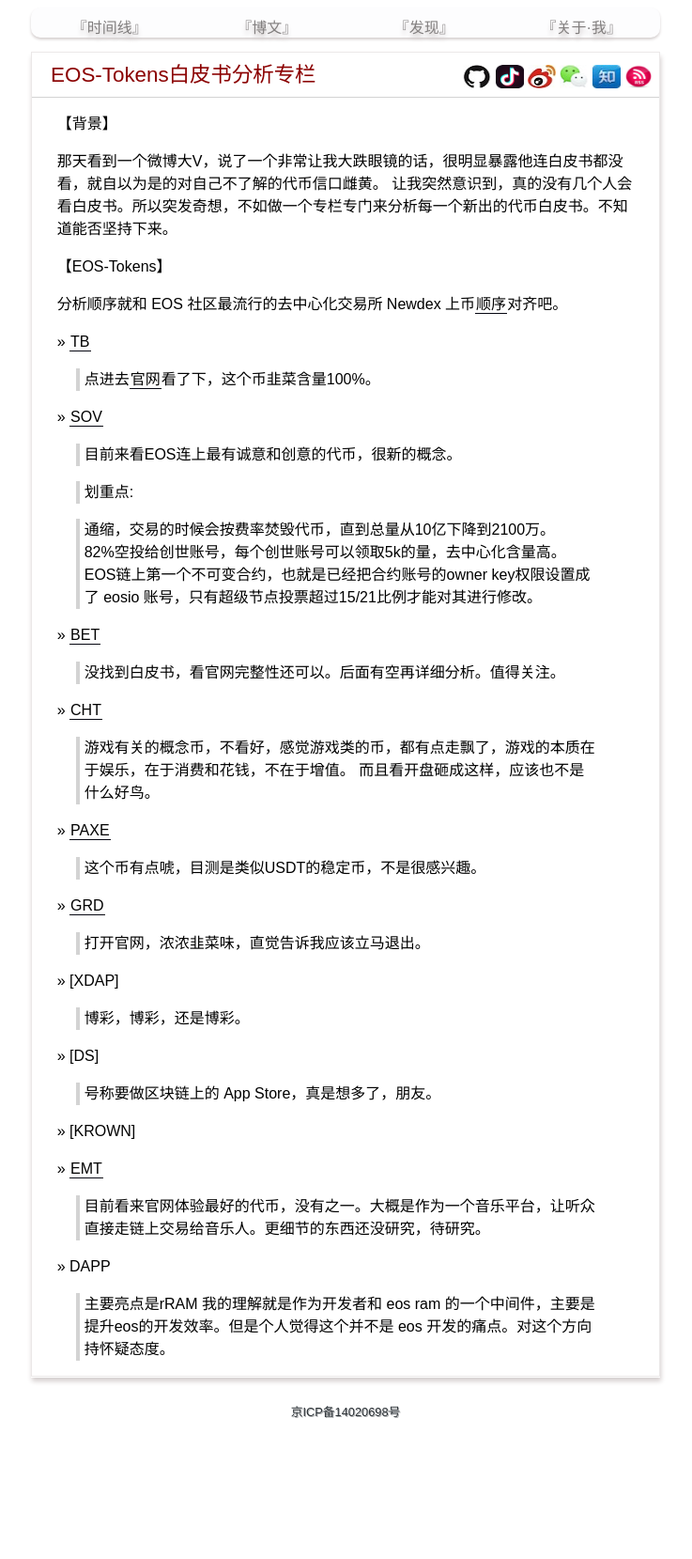
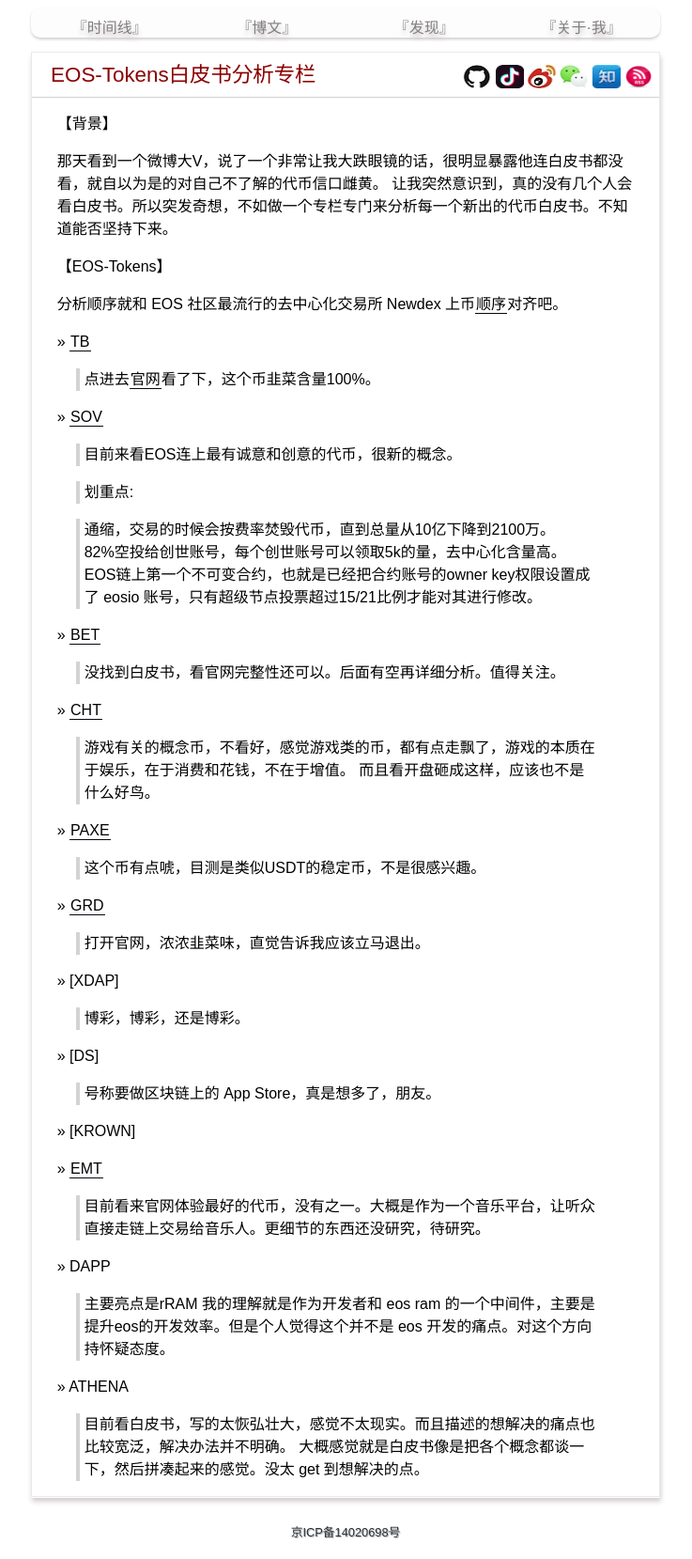
Before and after one commit to yanyiwu/blog, a Jekyll site: the page built from eostokens.md, in a window 1280 px wide. Shown: the whole page at 94% size, without its empty margins (272-1009 px from the left). Built offline with Jekyll 4.4.1, drawn with Linux system fonts in a browser that asks for light colours; Markdown is read by kramdown in place of the engine named in the settings; comment, search, counter and statistics services are not loaded; before the commit the page ends 1531 px from its top, so only the background shows below that.

Commit message:
[eostoken] ATHENA

```diff
--- a/eostokens.md
+++ b/eostokens.md
@@ -61,3 +61,8 @@ title: EOS-Tokens白皮书分析专栏
 &raquo; DAPP
 
 > 主要亮点是rRAM 我的理解就是作为开发者和 eos ram 的一个中间件，主要是提升eos的开发效率。但是个人觉得这个并不是 eos 开发的痛点。对这个方向持怀疑态度。
+
+&raquo; ATHENA
+
+> 目前看白皮书，写的太恢弘壮大，感觉不太现实。而且描述的想解决的痛点也比较宽泛，解决办法并不明确。
+> 大概感觉就是白皮书像是把各个概念都谈一下，然后拼凑起来的感觉。没太 get 到想解决的点。
```
